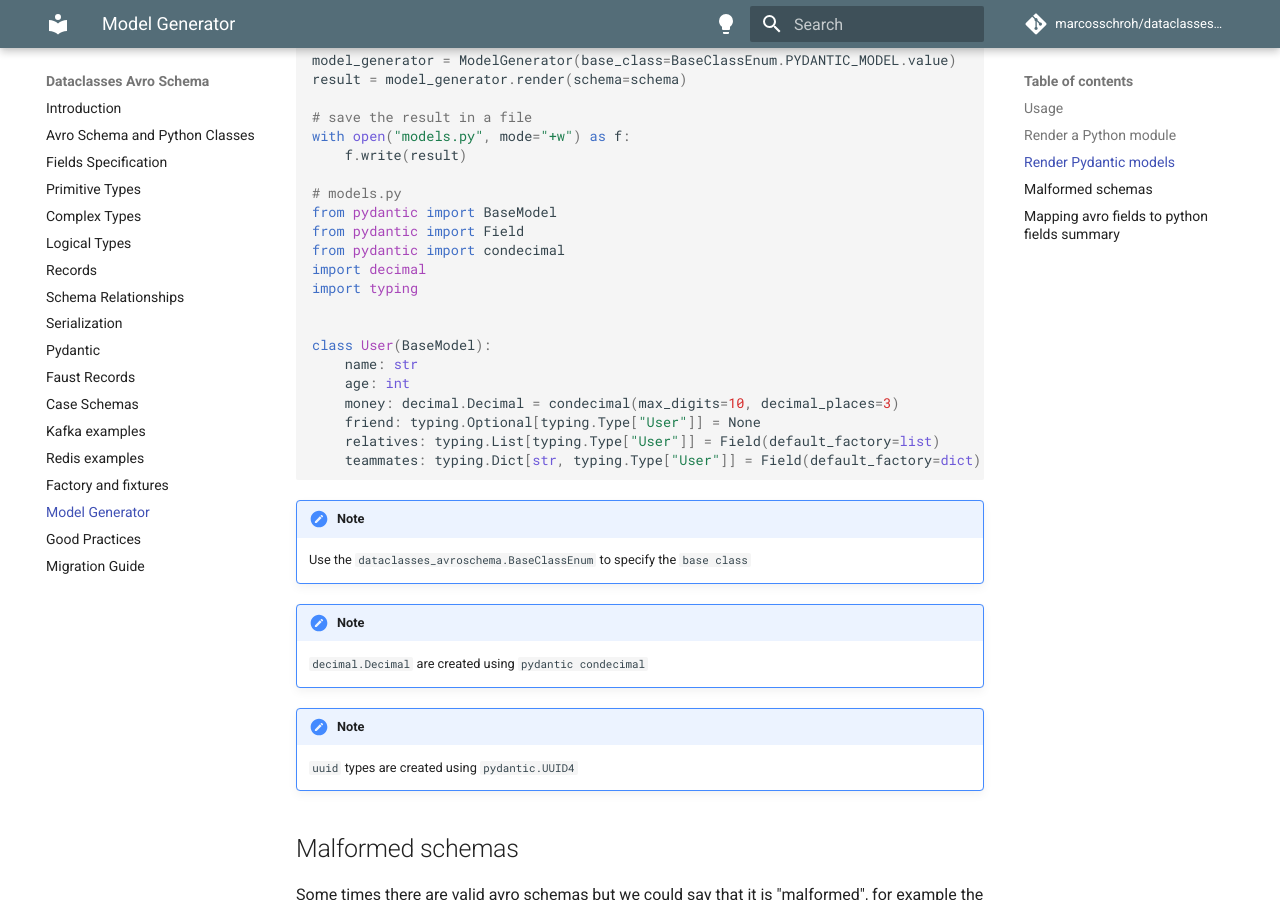
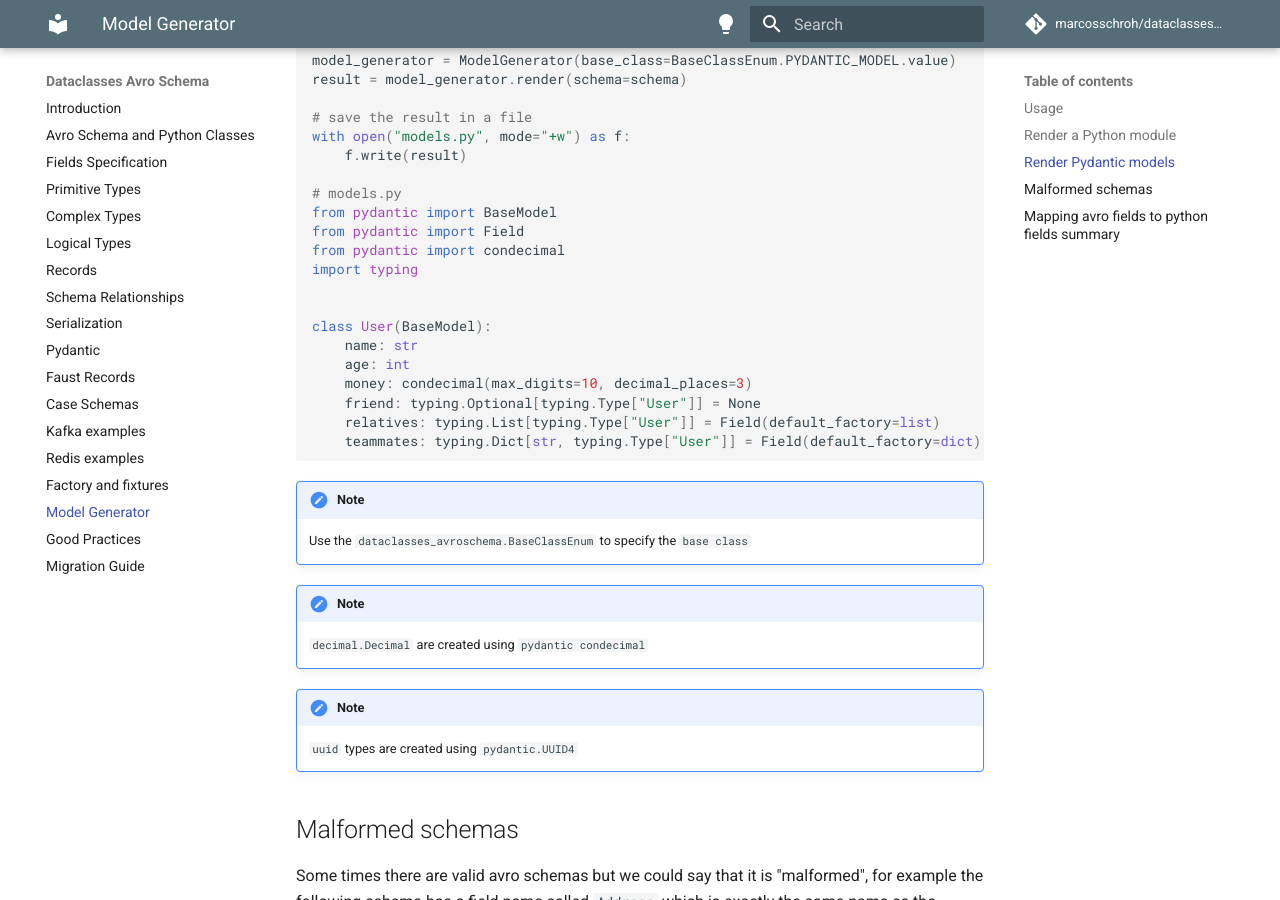
Before and after one commit to marcosschroh/dataclasses-avroschema, an MkDocs documentation site: the page built from docs/model_generator.md, in a window 1280 px wide and 900 px high, scrolled down 3105 px. Built offline with MkDocs 1.6.1 and Material for MkDocs 9.7.7, drawn with Linux system fonts in a browser that asks for light colours; comment, search, counter and statistics services are not loaded; some of the changed text lies outside the part shown.

Commit message:
fix: dependencies updated. Model generator documentation updated (#285)
Co-authored-by: Marcos Schroh <marcos.schroh@kpn.com>

```diff
--- a/docs/model_generator.md
+++ b/docs/model_generator.md
@@ -153,14 +153,13 @@ and then render the result:
     from pydantic import BaseModel
     from pydantic import Field
     from pydantic import condecimal
-    import decimal
     import typing
 
 
     class User(BaseModel):
         name: str
         age: int
-        money: decimal.Decimal = condecimal(max_digits=10, decimal_places=3)
+        money: condecimal(max_digits=10, decimal_places=3)
         friend: typing.Optional[typing.Type["User"]] = None
         relatives: typing.List[typing.Type["User"]] = Field(default_factory=list)
         teammates: typing.Dict[str, typing.Type["User"]] = Field(default_factory=dict)
@@ -182,14 +181,13 @@ and then render the result:
     from dataclasses_avroschema.avrodantic import AvroBaseModel
     from pydantic import Field
     from pydantic import condecimal
-    import decimal
     import typing
 
 
     class User(AvroBaseModel):
         name: str
         age: int
-        money: decimal.Decimal = condecimal(max_digits=10, decimal_places=3)
+        money: condecimal(max_digits=10, decimal_places=3)
         friend: typing.Optional[typing.Type["User"]] = None
         relatives: typing.List[typing.Type["User"]] = Field(default_factory=list)
         teammates: typing.Dict[str, typing.Type["User"]] = Field(default_factory=dict)
@@ -359,5 +357,5 @@ print(User.fake())
 | time-micros| types.TimeMicro|
 | timestamp-millis| datetime.datetime|
 | timestamp-micros| types.DateTimeMicro|
-| decimal | decimal.Decimal|
+| decimal | types.condecimal|
 | uuid | uuid.UUID    |
```
Also changed, not shown: 1 other file.
